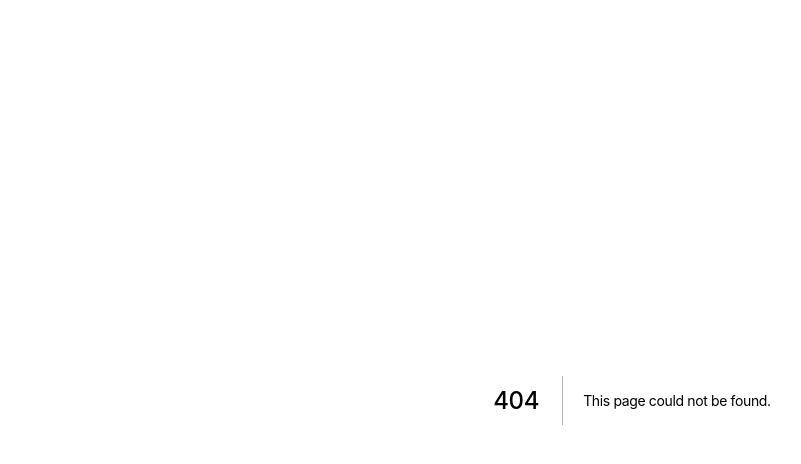
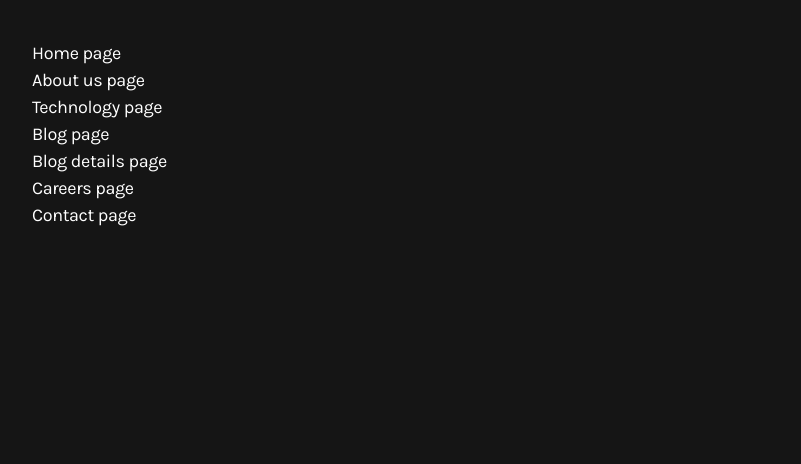
Before and after one commit to Coin-Bera/DHL-V.0.1, a Next.js app: page /pagelist in a window 1280 px wide. Before the commit this address had no page. Shown: the top 464 px of the page, without its empty margins (8-809 px from the left). Built offline with nearby package versions, Linux system fonts and the light colour scheme.

Commit message:
Create pagelist.tsx

```diff
--- /dev/null
+++ b/pages/pagelist.tsx
@@ -0,0 +1,38 @@
+import Link from "next/link";
+import type { NextPage } from "next";
+
+const Home: NextPage = () => {
+    return (
+        <div style={{ padding: 40 }}>
+            <Link href="/">
+                <a style={{ color: "#fff" }}>Home page</a>
+            </Link>
+            <br></br>
+            <Link href="/about-us">
+                <a style={{ color: "#fff" }}>About us page</a>
+            </Link>
+            <br></br>
+            <Link href="/technology">
+                <a style={{ color: "#fff" }}>Technology page</a>
+            </Link>
+            <br></br>
+            <Link href="/blog">
+                <a style={{ color: "#fff" }}>Blog page</a>
+            </Link>
+            <br></br>
+            <Link href="/blog/article">
+                <a style={{ color: "#fff" }}>Blog details page</a>
+            </Link>
+            <br></br>
+            <Link href="/careers">
+                <a style={{ color: "#fff" }}>Careers page</a>
+            </Link>
+            <br></br>
+            <Link href="/contact">
+                <a style={{ color: "#fff" }}>Contact page</a>
+            </Link>
+        </div>
+    );
+};
+
+export default Home;
```
